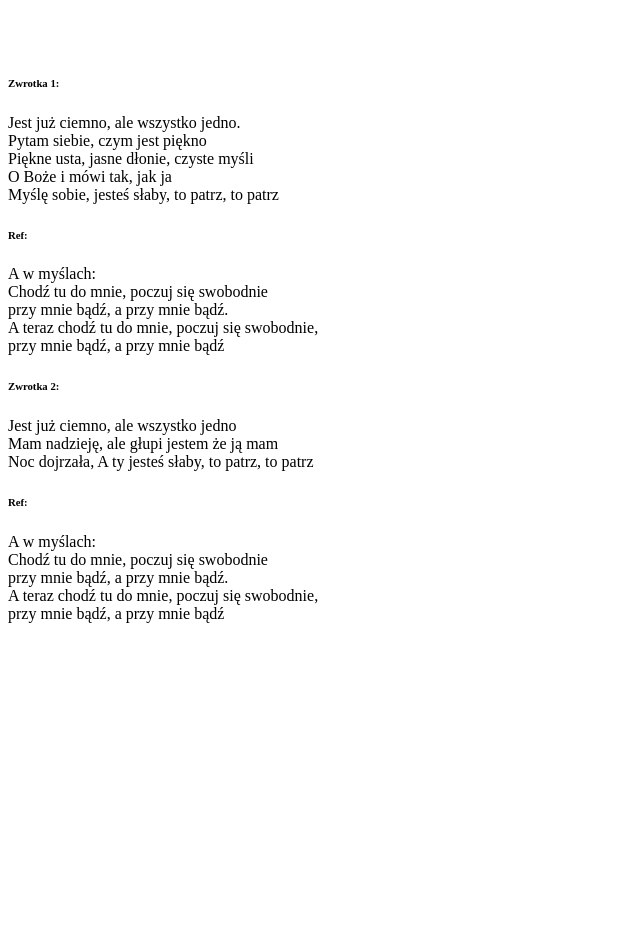
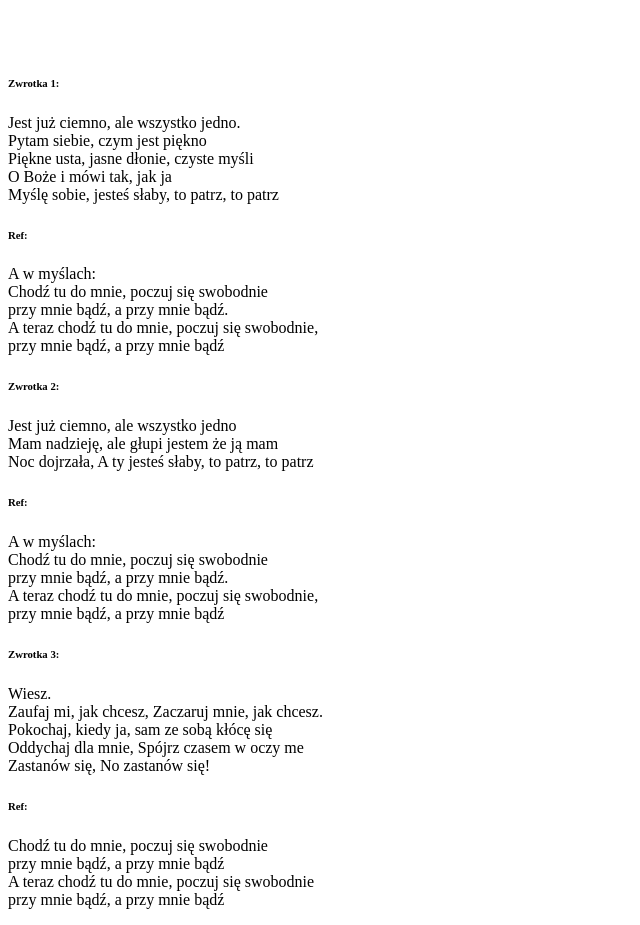
Before and after one commit to emilblef/learning-git-vol2, a plain HTML site: page index.html in a window 1280 px wide. Shown: the part 105-1030 px from the top of the page, without its empty margins (0-640 px from the left). Before the commit the page ends 800 px from the top, so only its background shows below. Drawn offline with Linux system fonts and the light colour scheme; a web font is replaced by a local one.

Commit message:
Change index.html content

```diff
--- a/index.html
+++ b/index.html
@@ -33,6 +33,17 @@
 			przy mnie bądź, a przy mnie bądź.<br>
 			A teraz chodź tu do mnie, poczuj się swobodnie,<br>
 			przy mnie bądź, a przy mnie bądź
+			<h6>Zwrotka 3:</h6>
+			<p>Wiesz.<br>
+			Zaufaj mi, jak chcesz, Zaczaruj mnie, jak chcesz.<br>
+			Pokochaj, kiedy ja, sam ze sobą kłócę się<br>
+			Oddychaj dla mnie, Spójrz czasem w oczy me<br>
+			Zastanów się, No zastanów się!</p>
+			<h6>Ref:</h6>
+			<p>Chodź tu do mnie, poczuj się swobodnie<br>
+			przy mnie bądź, a przy mnie bądź <br>
+			A teraz chodź tu do mnie, poczuj się swobodnie<br>
+			przy mnie bądź, a przy mnie bądź</p>
 		</div>
 	</body>
 </html>
```
